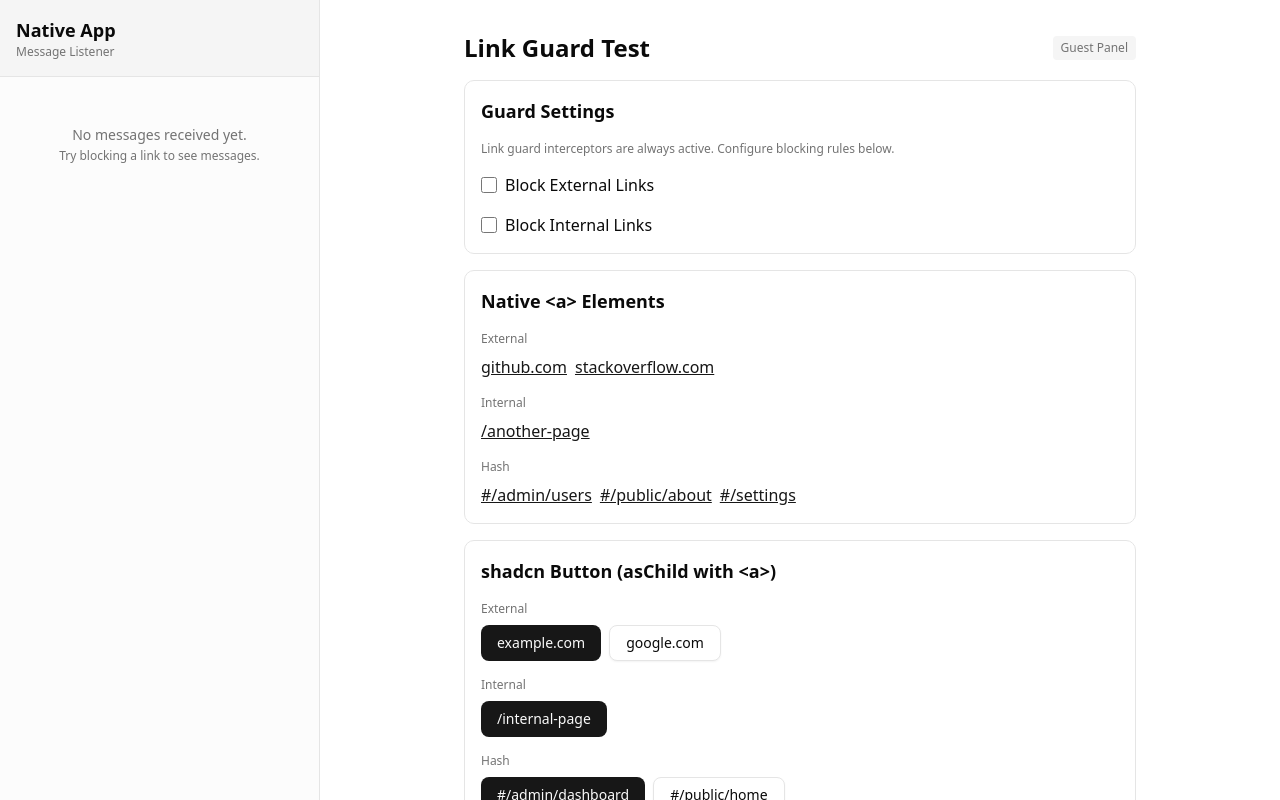
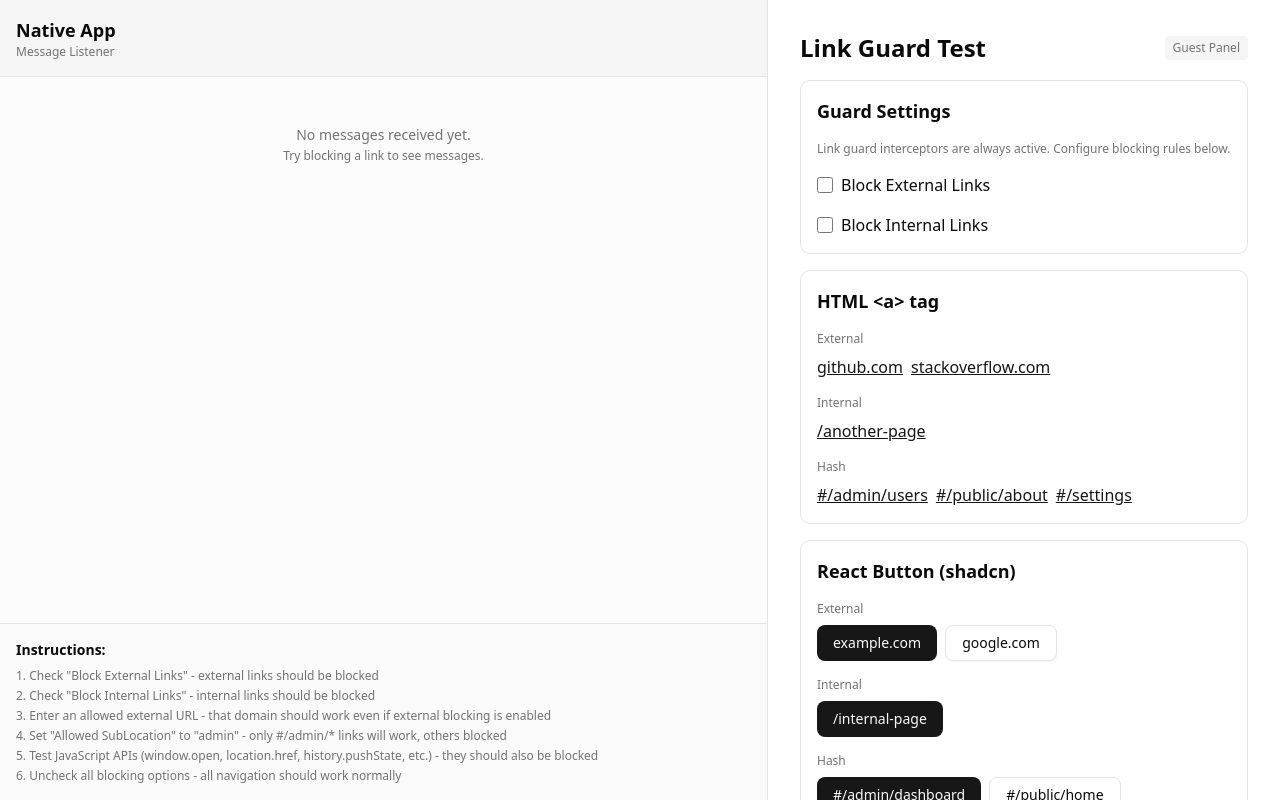
Before and after one commit to jesse23/nav-intercept-example, a React (Vite) app: page / in a window 1280 px wide. Built offline with nearby package versions, Linux system fonts and the light colour scheme.

Commit message:
Update App component layout to enhance responsiveness and user guidance. Modify the left panel to be hidden on smaller screens and add detailed instructions for testing link blocking features, improving overall usability and clarity.

```diff
--- a/src/App.tsx
+++ b/src/App.tsx
@@ -78,7 +78,7 @@ function App() {
   return (
     <div className="flex h-svh w-full overflow-hidden">
       {/* Left Side - Native App Message Bar */}
-      <div className="w-80 border-r bg-muted/30 flex flex-col h-full">
+      <div className="hidden md:flex md:w-[60%] border-r bg-muted/30 flex-col h-full">
         <div className="p-4 border-b bg-muted">
           <h2 className="text-lg font-semibold">Native App</h2>
           <p className="text-xs text-muted-foreground">Message Listener</p>
@@ -121,10 +121,22 @@ function App() {
             </button>
           </div>
         )}
+        {/* Instructions */}
+        <div className="p-4 border-t bg-muted/30">
+          <p className="text-sm font-semibold mb-2">Instructions:</p>
+          <ol className="text-xs text-muted-foreground list-decimal list-inside space-y-1">
+            <li>Check "Block External Links" - external links should be blocked</li>
+            <li>Check "Block Internal Links" - internal links should be blocked</li>
+            <li>Enter an allowed external URL - that domain should work even if external blocking is enabled</li>
+            <li>Set "Allowed SubLocation" to "admin" - only #/admin/* links will work, others blocked</li>
+            <li>Test JavaScript APIs (window.open, location.href, history.pushState, etc.) - they should also be blocked</li>
+            <li>Uncheck all blocking options - all navigation should work normally</li>
+          </ol>
+        </div>
       </div>
 
       {/* Right Side - Guest Panel */}
-      <div className="flex-1 h-full overflow-y-auto">
+      <div className="flex md:w-[40%] w-full h-full overflow-y-auto">
         <div className="flex flex-col items-center gap-8 p-8">
           <div className="flex flex-col gap-4 max-w-2xl w-full">
             <div className="flex items-center justify-between">
@@ -200,7 +212,7 @@ function App() {
 
             {/* Native &lt;a&gt; Element Examples */}
             <div className="flex flex-col gap-4 p-4 border rounded-lg">
-              <h2 className="text-lg font-semibold">Native &lt;a&gt; Elements</h2>
+              <h2 className="text-lg font-semibold">HTML &lt;a&gt; tag</h2>
               <div className="flex flex-col gap-4">
                 <div className="flex flex-col gap-2">
                   <p className="text-xs font-medium text-muted-foreground">External</p>
@@ -250,7 +262,7 @@ function App() {
 
             {/* shadcn Button as Link Examples */}
             <div className="flex flex-col gap-4 p-4 border rounded-lg">
-              <h2 className="text-lg font-semibold">shadcn Button (asChild with &lt;a&gt;)</h2>
+              <h2 className="text-lg font-semibold">React Button (shadcn)</h2>
               <div className="flex flex-col gap-4">
                 <div className="flex flex-col gap-2">
                   <p className="text-xs font-medium text-muted-foreground">External</p>
@@ -497,21 +509,6 @@ function App() {
                 </div>
               </div>
             </div>
-
-            {/* Instructions */}
-            <div className="p-4 bg-muted rounded-lg text-sm">
-              <p className="font-semibold mb-2">How to test:</p>
-              <ol className="list-decimal list-inside space-y-1">
-                <li>Enable the Link Guard checkbox</li>
-                <li>Try clicking the external links - they should be blocked</li>
-                <li>Try clicking the internal links - they should work normally</li>
-                <li>Enable "Allow example.com" checkbox - example.com link should work, others still blocked</li>
-                <li>Enable "Block Internal Links" - all internal links should be blocked</li>
-                <li>Set "Allow SubLocation" to "admin" - only #/admin/* links will work, others blocked</li>
-                <li>Test JavaScript APIs (window.open, location.href, history.pushState, etc.) - they should also be blocked</li>
-                <li>Disable the guard and all links should work normally</li>
-              </ol>
-            </div>
           </div>
         </div>
       </div>
```
